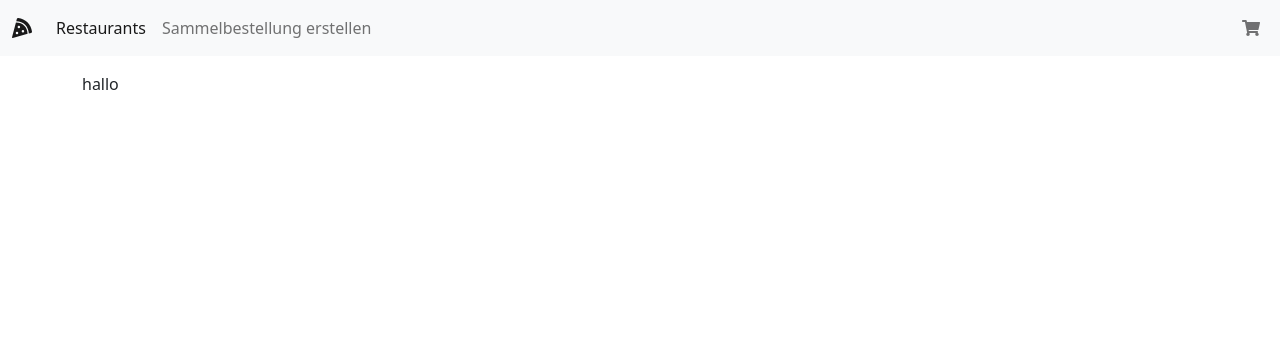
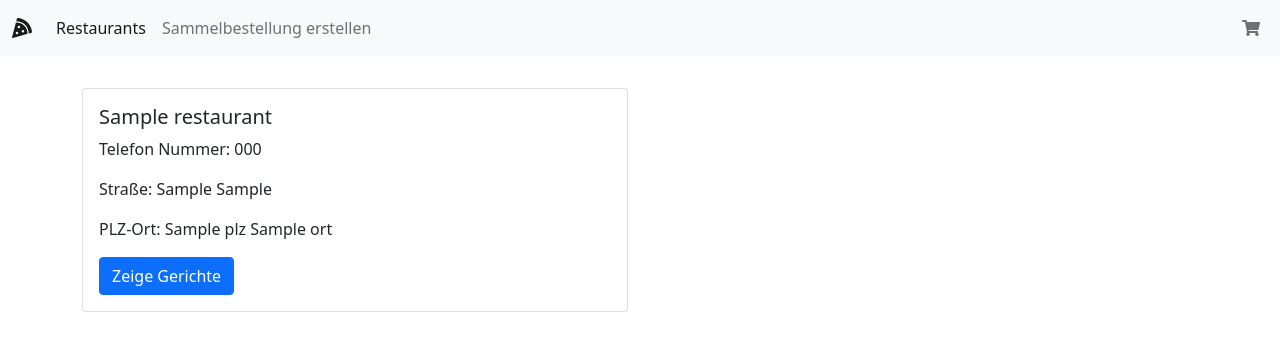
Before and after one commit to Faedrak/Essens-bersichtswebseite, a Symfony app: template templates/ordercollection/ordercollection.html.twig in a window 1280 px wide. Shown: the top 351 px of the page. Run offline with Twig, Linux system fonts and the light colour scheme; the template is opened without the code that fills it: most values are stand-ins (such as "Sample title", 1, 10 or a date in 2020); some libraries are stand-ins or nearby versions.

Commit message:
ganz viel ka

```diff
--- a/src/Controller/OrderCollectionController.php
+++ b/src/Controller/OrderCollectionController.php
@@ -26,10 +26,9 @@ class OrderCollectionController extends AbstractController
         $session->set('foo', 'bar');
 
         return $this->render('ordercollection/ordercollection.html.twig', [
-            'controller_name' => 'OrderCollectionController'
+            'controller_name' => 'OrderCollectionController',
+            'restaurants' => null
         ]);
-
-
 
     }
 }
--- a/templates/cart/cart.html.twig
+++ b/templates/cart/cart.html.twig
@@ -35,7 +35,7 @@
         {%if bestellung.GerichtVariation.count() > 0 %}
         {% for gerichtvari in bestellung.GerichtVariation %}
         <tr>
-                <td>{{gerichtvari.gericht.Kategorie.Bezeichner}}: {{gerichtvari.gericht.Name}}: {{gerichtvari.Name}}</td>
+                <td><a class="link-dark" href="/gerichte/{{gerichtvari.gericht.restaurant.id}}#heading{{gerichtvari.gericht.Nummer}}?open=1">{{gerichtvari.gericht.Kategorie.Bezeichner}}: {{gerichtvari.gericht.Name}}: {{gerichtvari.Name}}</a></td>
                 <td>{{gerichtvari.preis}}€</td>
         </tr>
         {% endfor %}
--- a/templates/home/index.html.twig
+++ b/templates/home/index.html.twig
@@ -1,6 +1,6 @@
 {% extends 'base.html.twig' %}
 
-{% block title %}Hello HomeController!{% endblock %}
+{% block title %}Restaurants{% endblock %}
 
 {% block body %}
 
--- a/templates/ordercollection/ordercollection.html.twig
+++ b/templates/ordercollection/ordercollection.html.twig
@@ -1,12 +1,29 @@
 {% extends 'base.html.twig' %}
 
-{% block title %}Hello HomeController!{% endblock %}
+{% block title %}Sammelbestellung erstellen{% endblock %}
+
 
 {% block body %}
 
 <div class="container" style="margin-top: 1em;">
-    hallo
+    <div class="row">
+    {% for restaurant in restaurants %}
+        <div class="col-sm-6">
+            <div class="card mt-3">
+                <div class="card-body">
+                    <h5 class="card-title">{{ restaurant.name }}</h5>
+                    <p class="card-text">Telefon Nummer: {{ restaurant.TelefonNr }}</p>
+                    {% if restaurant.Mobil is null %}
+                        <p class="card-text">Mobil: {{ restaurant.Mobil }}</p>
+                    {% endif %}
+                    <p class="card-text">Straße: {{ restaurant.Straße }} {{ restaurant.HausNr }}</p>
+                    <p class="card-text">PLZ-Ort: {{ restaurant.ort.plz }} {{ restaurant.ort.ort }}</p>
+                    <a href="{{ path('gerichte', {id: restaurant.id})}}" class="btn btn-primary">Zeige Gerichte</a>
+                </div>
+            </div>
+        </div>
+    {% endfor %}
+    </div>
 </div>
 
-
 {% endblock %}
```
Also changed, not shown: src/Controller/CartContoller.php (+0 -13 lines), templates/home/gerichte.html.twig (+15 -0 lines).
